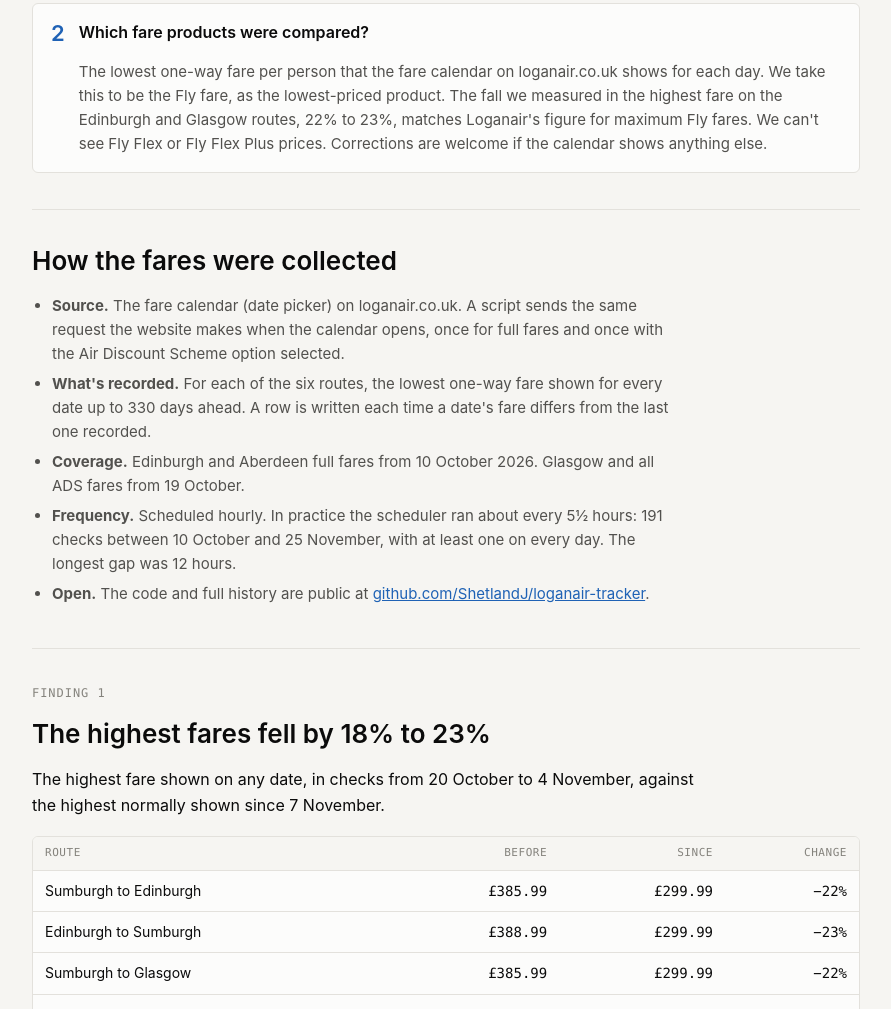
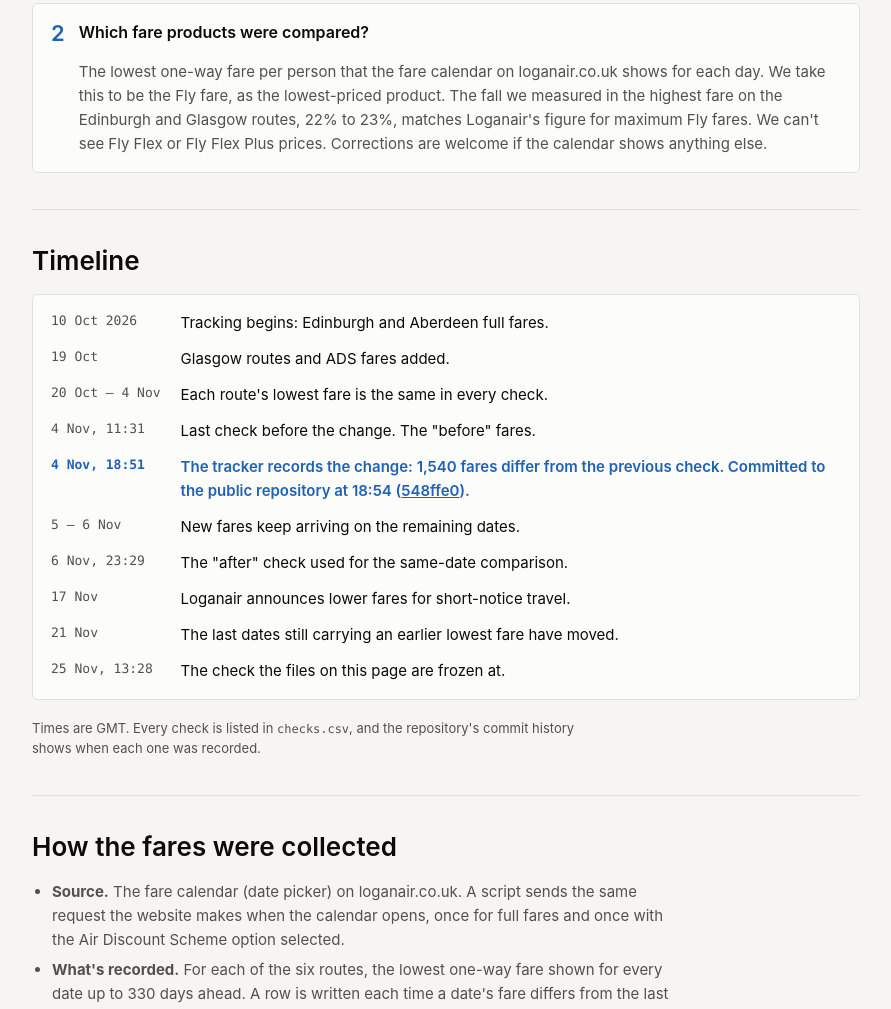
Before and after one commit to ShetlandJ/loganair-tracker, a plain HTML site: page loganair-data.html in a window 1280 px wide. Shown: the part 813-1822 px from the top of the page, without its empty margins (194-1085 px from the left). Drawn offline with Linux system fonts and the light colour scheme.

Commit message:
Data page: add a simple timeline
Co-Authored-By: Claude Opus 5.5 <noreply@anthropic.com>
Claude-Session: https://claude.ai/code/session_01X9Ub7CkoP685yP3dHRXSSD

```diff
--- a/loganair-data.html
+++ b/loganair-data.html
@@ -167,6 +167,12 @@ footer { padding-top: 28px; border-top: 1px solid var(--rule); font-size: 13px;
 code { font: 400 0.92em var(--f-data); }
 .point .stack { min-width: 0; }
 ol.how { padding-left: 20px; }
+.tl { display: grid; grid-template-columns: max-content 1fr; gap: 12px 20px; margin: 0; padding: 16px 18px;
+  background: var(--surface); border: 1px solid var(--rule); border-radius: 6px; }
+.tl dt { font: 500 13px/1.6 var(--f-data); color: var(--ink-2); white-space: nowrap; }
+.tl dd { margin: 0; font-size: 15px; min-width: 0; }
+.tl dt.key, .tl dd.key { color: var(--accent); font-weight: 600; }
+@media (max-width: 520px) { .tl { grid-template-columns: 1fr; gap: 2px; } .tl dd { margin-bottom: 10px; } }
 </style>
 </head>
 <body>
@@ -198,6 +204,23 @@ ol.how { padding-left: 20px; }
     <div class="point"><span class="n">2</span><div class="stack"><p><strong>Which fare products were compared?</strong></p>
       <p class="how">The lowest one-way fare per person that the fare calendar on loganair.co.uk shows for each day. We take this to be the Fly fare, as the lowest-priced product. The fall we measured in the highest fare on the Edinburgh and Glasgow routes, 22% to 23%, matches Loganair's figure for maximum Fly fares. We can't see Fly Flex or Fly Flex Plus prices. Corrections are welcome if the calendar shows anything else.</p></div></div>
   </div>
+</section>
+
+<section aria-labelledby="timeline">
+  <h2 id="timeline">Timeline</h2>
+  <dl class="tl">
+    <dt>10 Oct 2026</dt><dd>Tracking begins: Edinburgh and Aberdeen full fares.</dd>
+    <dt>19 Oct</dt><dd>Glasgow routes and ADS fares added.</dd>
+    <dt>20 Oct – 4 Nov</dt><dd>Each route's lowest fare is the same in every check.</dd>
+    <dt>4 Nov, 11:31</dt><dd>Last check before the change. The "before" fares.</dd>
+    <dt class="key">4 Nov, 18:51</dt><dd class="key">The tracker records the change: 1,540 fares differ from the previous check. Committed to the public repository at 18:54 (<a href="https://github.com/ShetlandJ/loganair-tracker/commit/548ffe0881114f8244eb3fa1b5327758755ce7af">548ffe0</a>).</dd>
+    <dt>5 – 6 Nov</dt><dd>New fares keep arriving on the remaining dates.</dd>
+    <dt>6 Nov, 23:29</dt><dd>The "after" check used for the same-date comparison.</dd>
+    <dt>17 Nov</dt><dd>Loganair announces lower fares for short-notice travel.</dd>
+    <dt>21 Nov</dt><dd>The last dates still carrying an earlier lowest fare have moved.</dd>
+    <dt>25 Nov, 13:28</dt><dd>The check the files on this page are frozen at.</dd>
+  </dl>
+  <p class="cap prose">Times are GMT. Every check is listed in <code>checks.csv</code>, and the repository's commit history shows when each one was recorded.</p>
 </section>
 
 <section aria-labelledby="how">
```
